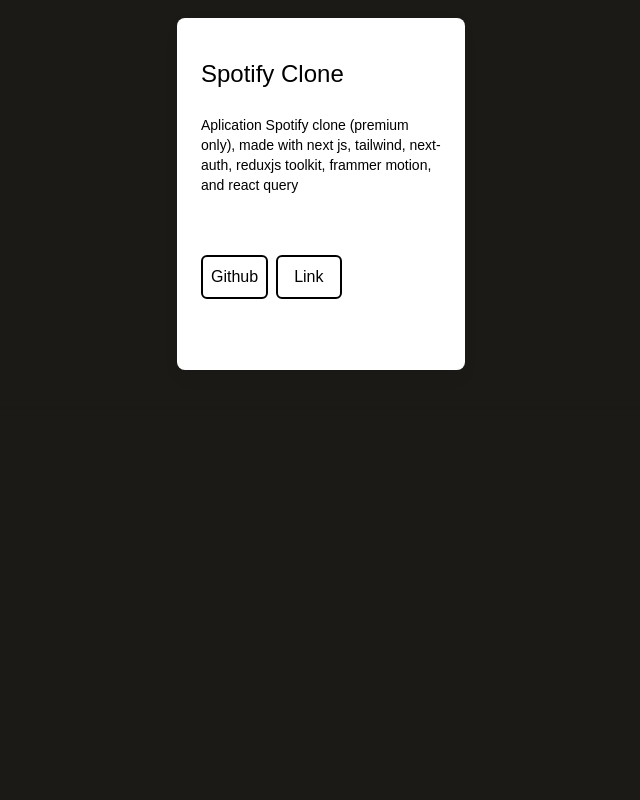
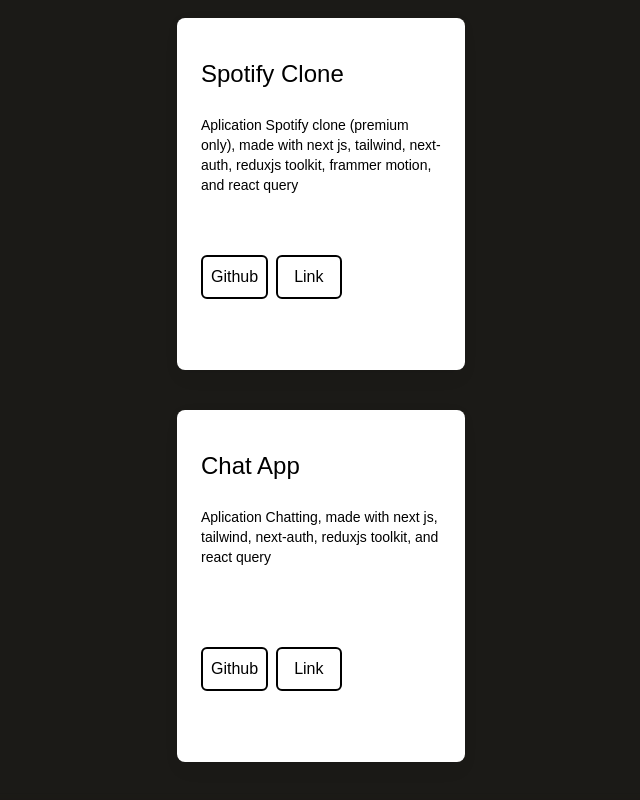
Before and after one commit to danielzuhad/online-portofolio, a Next.js app: page /projects in a window 1280 px wide. Shown: the part 1406-2206 px from the top of the page, without its empty margins (319-959 px from the left). Before the commit the page ends 1816 px from the top, so only its background shows below. Built offline with nearby package versions, Linux system fonts and the light colour scheme.

Commit message:
add project

```diff
--- a/src/app/projects/page.tsx
+++ b/src/app/projects/page.tsx
@@ -34,6 +34,14 @@
       // "Aplikasi landing page untuk cafe menggunakan next js, tailwind dan Daisy UI untuk feature dark mode",
       link: "https://spotify-clone-k7.vercel.app/",
     },
+    {
+      github: "https://github.com/danielzuhad/Chat-App-Next",
+      title: "Chat App",
+      description:
+        "Aplication Chatting, made with next js, tailwind, next-auth, reduxjs toolkit, and react query",
+      // "Aplikasi landing page untuk cafe menggunakan next js, tailwind dan Daisy UI untuk feature dark mode",
+      link: "https://chat-app-next-murex.vercel.app/",
+    },
   ];
 
   return (
@@ -42,7 +50,7 @@
         <h1 className="text-white font-semibold sm:text-[2em] text-[3.5em] mt-[5em] ">
           Projects
         </h1>
-        <div className="w-full flex flex-wrap items-center justify-center gap-10 sm:flex-col lg:flex-row pb-10">
+        <div className="flex flex-wrap items-center justify-center w-full gap-10 pb-10 sm:flex-col lg:flex-row">
           {projects.map((project, i) => (
             <Card
               key={i}
```
Also changed, not shown: 1 other file (tests, documents, lock files or other folders).
